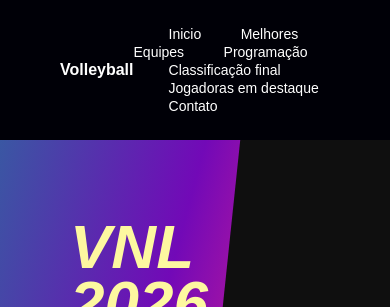
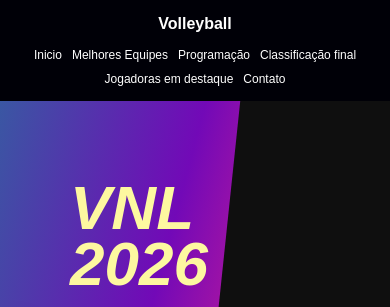
Before and after one commit to katheriny18/VNL-2026, a plain HTML site: page index.html in a window 390 px wide. Shown: the top 307 px of the page. Drawn offline with Linux system fonts and the light colour scheme.

Commit message:
site cll

```diff
--- a/index.html
+++ b/index.html
@@ -2,34 +2,14 @@
  <!DOCTYPE html>
 <html lang="pt-BR">
 <head>
-
-    <!-- aceitar á, ã, ç, ê; -->
     <meta charset="UTF-8">
-
-    <!-- faz o site se adaptar pro celular\ -->
     <meta name="viewport" content="width=device-width, initial-scale=1.0">
-
     <title>Vnl 2026</title>
-
-    <!-- puxa o css\roupa do site\ -->
     <link rel="stylesheet" href="style.css">
-
-    <!-- Essa linha serve pra colocar o íconezinho na aba do navegador\ -->
-    <link rel="icon"type="image|png"href="favicon-32x32.png">
+    <link rel="icon" type="image/png" href="favicon-32x32.png">
 </head>
-
 <body>
 
-    <!-- a tag que cria a barra de menu no topo do site\ -->
-   <nav id="navbar">
-      <!-- É uma caixa invisível, pra manter a organização\ -->
-   <div class="nav-container"></div>
-
-   <!-- caixinha que guarda "vnl 2026"\ -->
-   <div class="nav-logo"></div>
-
-       <!-- Isso escreve na tela: vnl 2026 -->
-    <!-- Sessoes do site  -->
     <header class="topo">
       <div class="logo">Volleyball</div>
       <nav>
@@ -39,7 +19,6 @@
         <a href="#classificacao">Classificação final</a>
         <a href="#destaque">Jogadoras em destaque</a>
         <a href="#contato">Contato</a>
-
       </nav>
     </header>
 
@@ -47,32 +26,24 @@
       <div class="hero-vnl">
         <div class="hero-texto">
           <h1>VNL 2026</h1>
-      <small> BRASIL, TURQUIA, CHINA E JAPAO</small>
+          <small>BRASIL, TURQUIA, CHINA E JAPAO</small>
           <p>Liga das Nacoes de Volei<br>O saque do mundo inteiro.<br>Sua cadeira na historia te espera.</p>
         </div>
       </div>
-
       <img src="bola.png" class="bola-volei">
-
       <div class="tag-bottom">VNL 2026 - Volei para Todos</div>
     </section>
 
-  </header>
-
-
-    <!-- main-conteudo \principal           -->
     <main>
-   <!-- section-"ca\pitulos" -->
       <section id="equipes">
         <div class="secao-titulo">
           <h1>Melhores Equipes</h1>
         </div>
 
         <div class="grid-selecoes">
-
           <div class="card-Equipe">
             <div class="card-imagem">
-    <img src="img/image (1).png" alt="Equipe brasileira em quadra" class="card-foto">
+              <img src="img/image (1).png" alt="Equipe brasileira" class="card-foto">
             </div>
             <div class="card-corpo">
               <h3>Brasil</h3>
@@ -83,7 +54,7 @@
 
           <div class="card-Equipe">
             <div class="card-imagem">
-        <img src="image (7).png" alt="Equipe Turca em quadra" class="card-foto">
+              <img src="image (7).png" alt="Equipe Turca" class="card-foto">
             </div>
             <div class="card-corpo">
               <h3>Turquia</h3>
@@ -91,6 +62,12 @@
               <span class="tag-palco">Atual Campeã da VNL</span>
             </div>
           </div>
+        </div>
+      </section>
+    </main>
+
+</body>
+</html>
 
     <div class="card-Equipe">
       <div class="card-imagem">
--- a/style.css
+++ b/style.css
@@ -525,3 +525,23 @@
   letter-spacing:1px !important;
   margin:0 !important;
 }
+
+/* CELULAR - até 768px */
+@media (max-width: 768px){
+  /* MENU */
+  .topo{
+    flex-direction: column;
+    gap: 15px;
+    padding: 15px;
+  }
+  .topo nav{
+    display: flex;
+    flex-wrap: wrap;
+    justify-content: center;
+    gap: 10px;
+  }
+  .topo nav a{
+    margin-left: 0;
+    font-size: 12px;
+  }
+}
```
Lines whose indentation alone changed are shown as unchanged.
